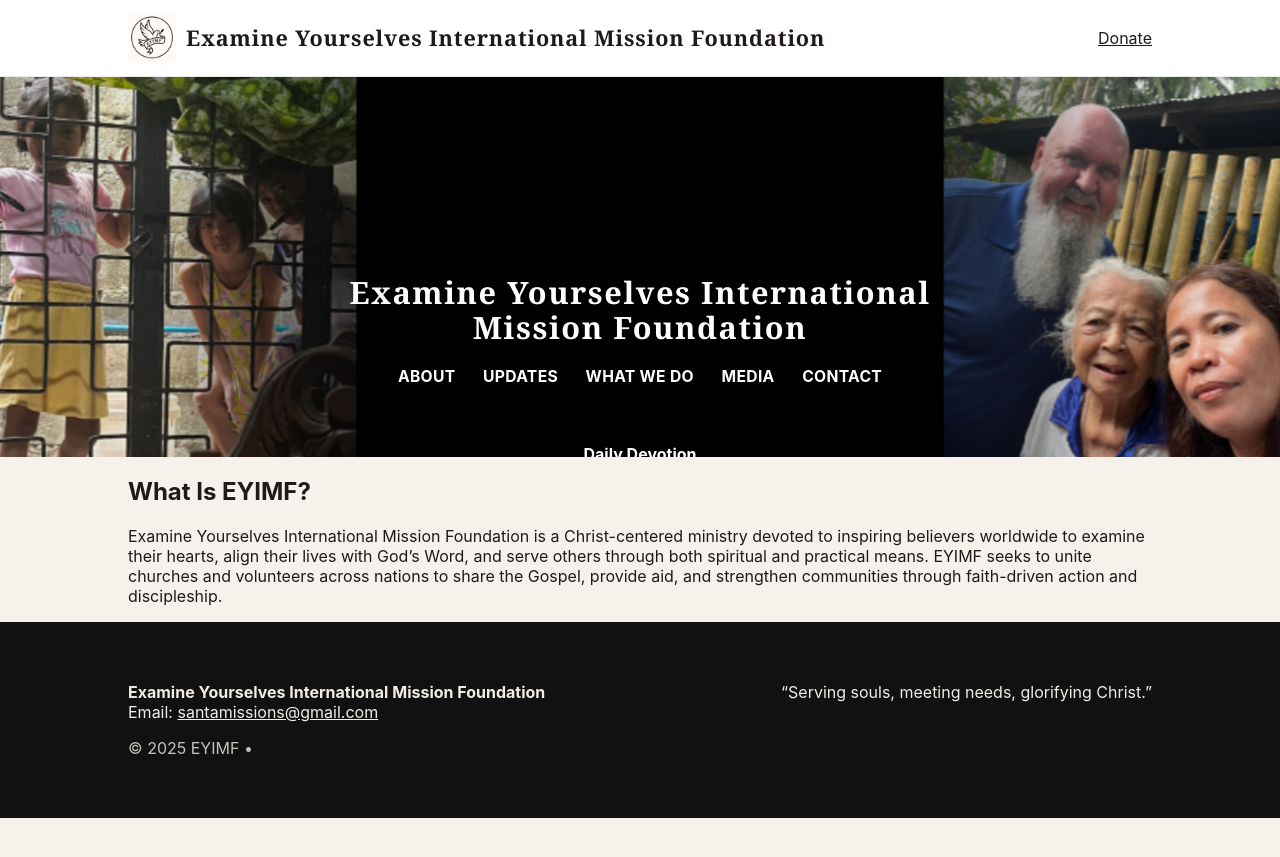
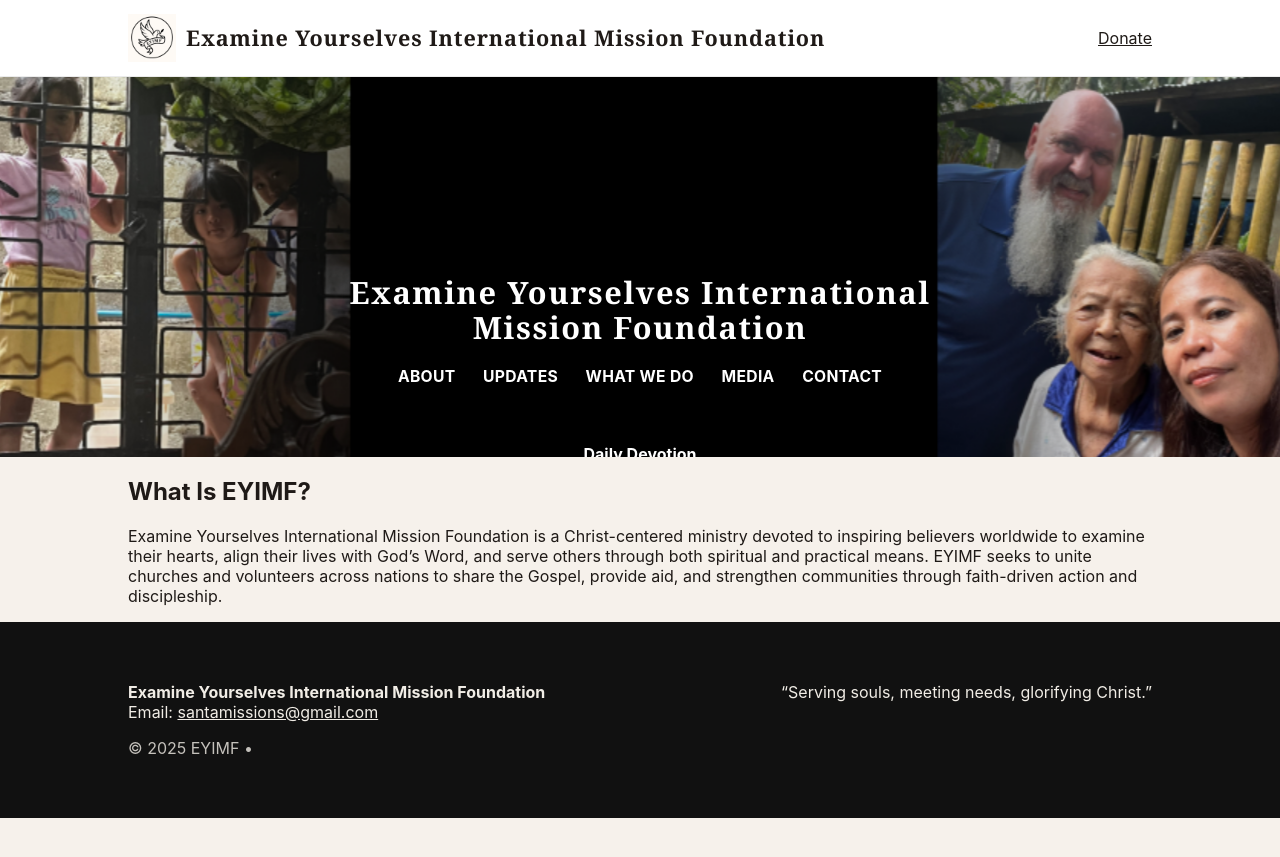
Before and after one commit to Irdavid160/eyimf, a Jekyll site: the page testpage.html, which Jekyll copies as it is, in a window 1280 px wide. Shown: the top 857 px of the page. Built offline with Jekyll 4.4.1, drawn with Linux system fonts in a browser that asks for light colours.

Commit message:
Add media query for hero-slide background position

```diff
--- a/testpage.html
+++ b/testpage.html
@@ -287,6 +287,13 @@
     font-size: 1rem;
     padding: 0.42rem 0.8rem;
   }
+
+  @media (min-width: 1024px) {
+  .hero-slide {
+    background-position: calc(50% - 6px) center;
+  }
+}
+
 }
 
 </style>
```
